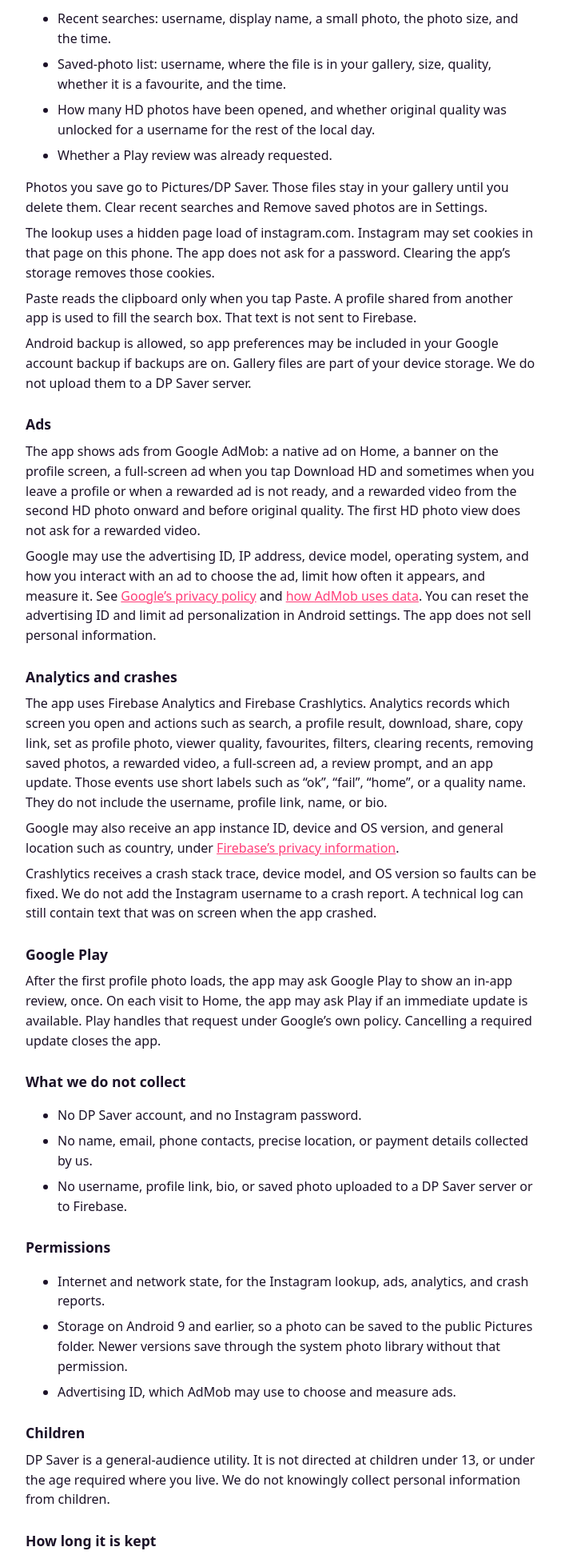
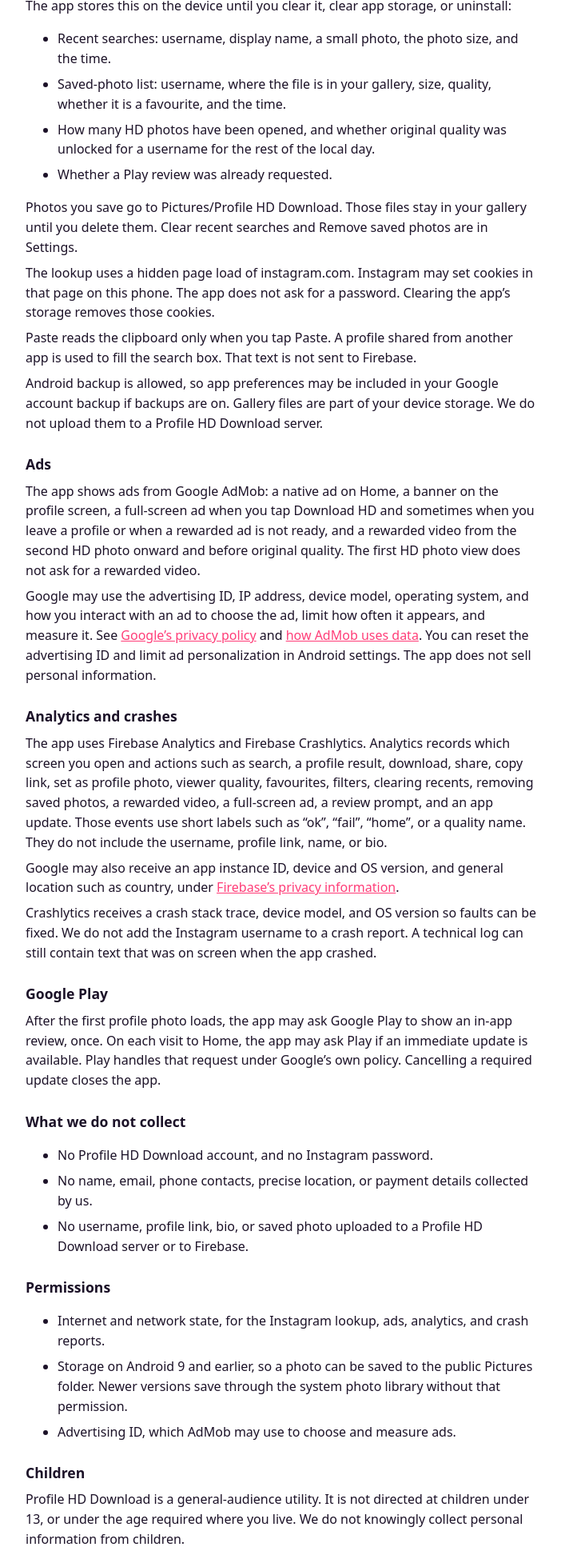
Before and after one commit to sriramnatrajan/sriramnatrajan.github.io, a plain HTML site: page dpsaver/index.html in a window 1280 px wide. Shown: the part 550-2494 px from the top of the page at 80% size, without its empty margins (288-990 px from the left). Drawn offline with Linux system fonts and the light colour scheme.

Commit message:
Rename the app to Profile HD Download.

```diff
--- a/dpsaver/index.html
+++ b/dpsaver/index.html
@@ -3,7 +3,7 @@
   <head>
     <meta charset="utf-8" />
     <meta name="viewport" content="width=device-width, initial-scale=1" />
-    <title>DP Saver privacy policy</title>
+    <title>Profile HD Download privacy policy</title>
     <style>
       body { margin: 0; background: #fff; color: #1c1228; font: 16px/1.55 system-ui, sans-serif; }
       main { max-width: 40rem; margin: 0 auto; padding: 1.25rem 1.25rem 3rem; }
@@ -17,8 +17,8 @@
   <body>
     <main>
       <h1>Privacy policy</h1>
-      <p>DP Saver (<code>com.sriram.profiledpdownload</code>). Effective 22 November 2026.</p>
-      <p>This notice explains what the Android app handles. It is not legal advice. DP Saver does not run its own accounts or its own servers. It is not affiliated with, endorsed by, or operated by Instagram or Meta.</p>
+      <p>Profile HD Download (<code>com.sriram.profiledpdownload</code>). Effective 22 November 2026.</p>
+      <p>This notice explains what the Android app handles. It is not legal advice. Profile HD Download does not run its own accounts or its own servers. It is not affiliated with, endorsed by, or operated by Instagram or Meta.</p>
 
       <h2>What the app does</h2>
       <p>You enter a public Instagram username or profile link, paste one, pick a recent search, or share a profile into the app. The lookup runs on this phone. The phone asks Instagram for that public profile photo and public details Instagram returns, such as the name, category, bio, verified badge, whether the account is private, and post, follower, and following counts. The app does not ask you to log in and does not see your Instagram password. It does not read an email address or phone number from the profile.</p>
@@ -32,10 +32,10 @@
         <li>How many HD photos have been opened, and whether original quality was unlocked for a username for the rest of the local day.</li>
         <li>Whether a Play review was already requested.</li>
       </ul>
-      <p>Photos you save go to Pictures/DP Saver. Those files stay in your gallery until you delete them. Clear recent searches and Remove saved photos are in Settings.</p>
+      <p>Photos you save go to Pictures/Profile HD Download. Those files stay in your gallery until you delete them. Clear recent searches and Remove saved photos are in Settings.</p>
       <p>The lookup uses a hidden page load of instagram.com. Instagram may set cookies in that page on this phone. The app does not ask for a password. Clearing the app’s storage removes those cookies.</p>
       <p>Paste reads the clipboard only when you tap Paste. A profile shared from another app is used to fill the search box. That text is not sent to Firebase.</p>
-      <p>Android backup is allowed, so app preferences may be included in your Google account backup if backups are on. Gallery files are part of your device storage. We do not upload them to a DP Saver server.</p>
+      <p>Android backup is allowed, so app preferences may be included in your Google account backup if backups are on. Gallery files are part of your device storage. We do not upload them to a Profile HD Download server.</p>
 
       <h2>Ads</h2>
       <p>The app shows ads from Google AdMob: a native ad on Home, a banner on the profile screen, a full-screen ad when you tap Download HD and sometimes when you leave a profile or when a rewarded ad is not ready, and a rewarded video from the second HD photo onward and before original quality. The first HD photo view does not ask for a rewarded video.</p>
@@ -51,9 +51,9 @@
 
       <h2>What we do not collect</h2>
       <ul>
-        <li>No DP Saver account, and no Instagram password.</li>
+        <li>No Profile HD Download account, and no Instagram password.</li>
         <li>No name, email, phone contacts, precise location, or payment details collected by us.</li>
-        <li>No username, profile link, bio, or saved photo uploaded to a DP Saver server or to Firebase.</li>
+        <li>No username, profile link, bio, or saved photo uploaded to a Profile HD Download server or to Firebase.</li>
       </ul>
 
       <h2>Permissions</h2>
@@ -64,7 +64,7 @@
       </ul>
 
       <h2>Children</h2>
-      <p>DP Saver is a general-audience utility. It is not directed at children under 13, or under the age required where you live. We do not knowingly collect personal information from children.</p>
+      <p>Profile HD Download is a general-audience utility. It is not directed at children under 13, or under the age required where you live. We do not knowingly collect personal information from children.</p>
 
       <h2>How long it is kept</h2>
       <p>On the phone, until you clear it in the app, clear app storage, or uninstall, and subject to device backup. Gallery files remain until you delete them. Google keeps ads, analytics, and crash data under its own rules. We cannot look up an analytics record by your email, because we do not have accounts.</p>
@@ -76,7 +76,7 @@
       <p>If this policy changes, the date at the top will change. Continuing to use the app after that date means you accept the updated policy.</p>
 
       <h2>Contact</h2>
-      <p>DP Saver, <code>com.sriram.profiledpdownload</code>. Email <a href="mailto:sriramnat10@gmail.com">sriramnat10@gmail.com</a>. When the app is on Google Play, you can also use the support contact on that listing.</p>
+      <p>Profile HD Download, <code>com.sriram.profiledpdownload</code>. Email <a href="mailto:sriramnat10@gmail.com">sriramnat10@gmail.com</a>. When the app is on Google Play, you can also use the support contact on that listing.</p>
     </main>
   </body>
 </html>
```
